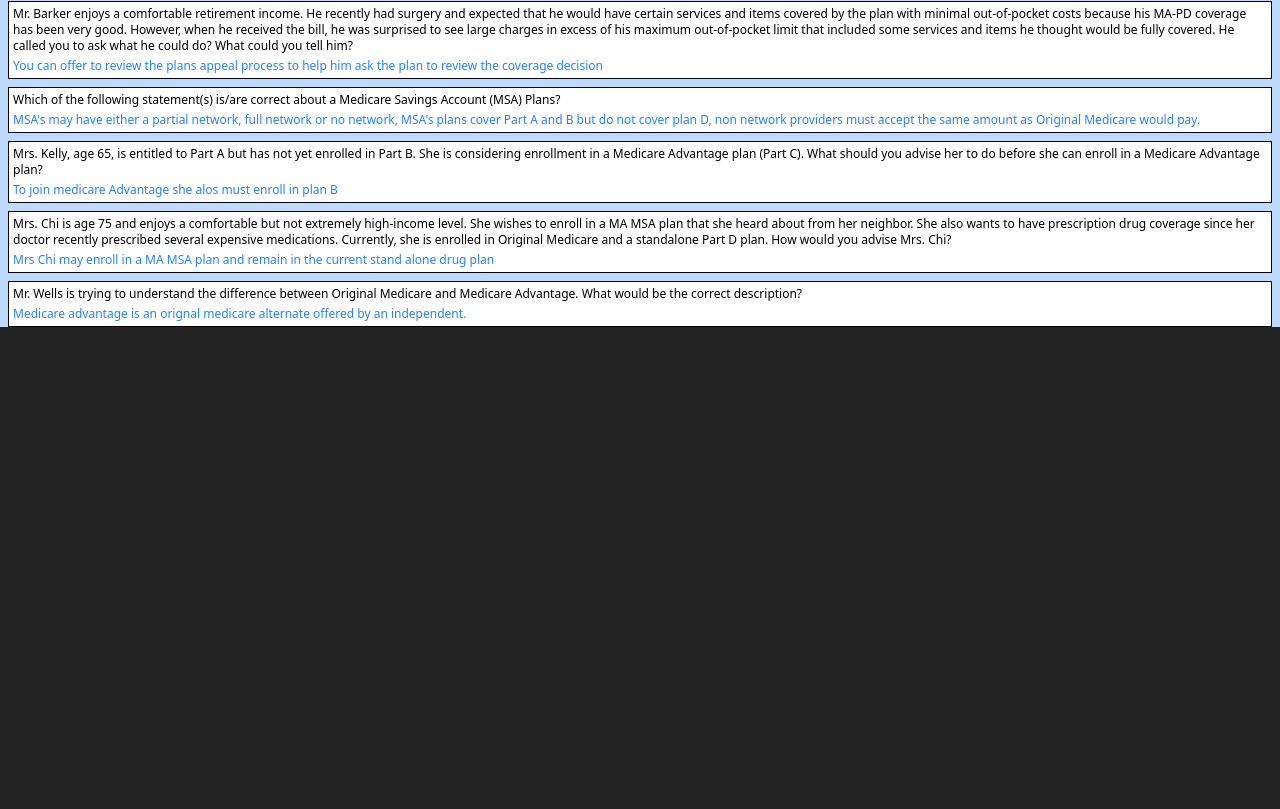
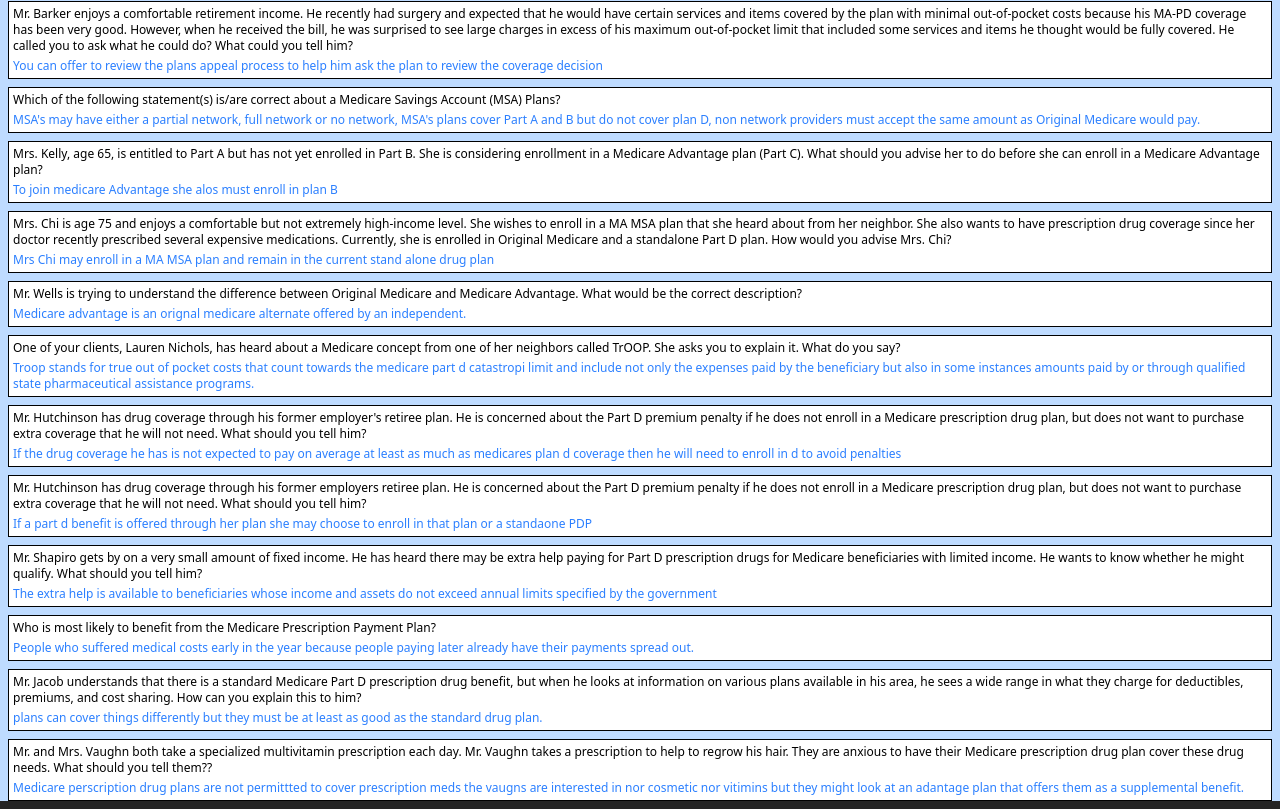
Before and after one commit to Jpatrick6420/ahip, a React (Vite) app: page / in a window 1280 px wide. Shown: the part 1727-2536 px from the top of the page. Before the commit the page ends 2062 px from the top, so only its background shows below. Built offline with nearby package versions, Linux system fonts and the light colour scheme.

Commit message:
added up to chapter 3 question 7

```diff
--- a/src/data/medicare_parts_data.js
+++ b/src/data/medicare_parts_data.js
@@ -181,8 +181,50 @@ const questions = [
     answer:
       "Medicare advantage is an orignal medicare alternate offered by an independent.",
   },
+  {
+    question:
+      "One of your clients, Lauren Nichols, has heard about a Medicare concept from one of her neighbors called TrOOP. She asks you to explain it. What do you say?",
+    answer:
+      "Troop stands for true out of pocket costs that count towards the medicare part d catastropi limit and include  not only the expenses paid by the beneficiary but also in some instances amounts paid by or through qualified state pharmaceutical assistance programs.",
+  },
+  {
+    question:
+      "Mr. Hutchinson has drug coverage through his former employer's retiree plan. He is concerned about the Part D premium penalty if he does not enroll in a Medicare prescription drug plan, but does not want to purchase extra coverage that he will not need. What should you tell him?",
+    answer:
+      "If the drug coverage he has is not expected to pay on average at least as much as medicares plan d coverage then he will need to enroll in d to avoid penalties",
+  },
+  {
+    question:
+      "Mr. Hutchinson has drug coverage through his former employers retiree plan. He is concerned about the Part D premium penalty if he does not enroll in a Medicare prescription drug plan, but does not want to purchase extra coverage that he will not need. What should you tell him?",
+    answer:
+      "If a part d benefit is offered through her plan she may choose to enroll in that plan or a standaone PDP",
+  },
+  {
+    question:
+      "Mr. Shapiro gets by on a very small amount of fixed income. He has heard there may be extra help paying for Part D prescription drugs for Medicare beneficiaries with limited income. He wants to know whether he might qualify. What should you tell him?",
+    answer:
+      "The extra help is available to beneficiaries whose income and assets do not exceed annual limits specified by the government",
+  },
+  {
+    question:
+      "Who is most likely to benefit from the Medicare Prescription Payment Plan?",
+    answer:
+      "People who suffered medical costs early in the year because people paying later already have their payments spread out.",
+  },
+  {
+    question:
+      "Mr. Jacob understands that there is a standard Medicare Part D prescription drug benefit, but when he looks at information on various plans available in his area, he sees a wide range in what they charge for deductibles, premiums, and cost sharing. How can you explain this to him?",
+    answer:
+      "plans can cover things differently but they must be at least as good as the standard drug plan.",
+  },
+  {
+    question:
+      "Mr. and Mrs. Vaughn both take a specialized multivitamin prescription each day. Mr. Vaughn takes a prescription to help to regrow his hair. They are anxious to have their Medicare prescription drug plan cover these drug needs. What should you tell them??",
+    answer:
+      "Medicare perscription drug plans are not permittted to cover prescription meds the vaugns are interested in nor cosmetic nor vitimins but they might look at an adantage plan that offers them as a supplemental benefit.",
+  },
 ];
 
-//part 2 question 19
+//part 3 question 8
 
 export default questions;
```
